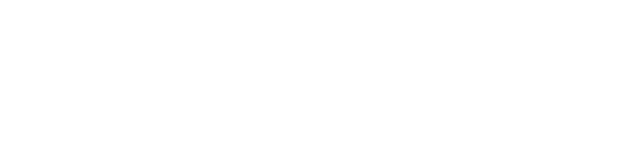
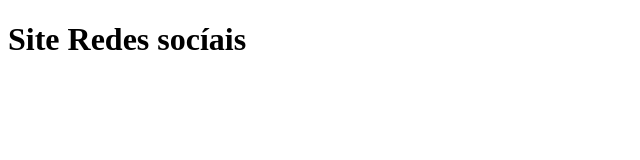
Before and after one commit to DinisJames/projeto-redes-socias, a plain HTML site: page index.html in a window 1280 px wide. Shown: the whole page, without its empty margins (0-640 px from the left). Drawn offline with Linux system fonts and the light colour scheme.

Commit message:
Update index.html

```diff
--- a/index.html
+++ b/index.html
@@ -7,6 +7,6 @@
     <link rel="shortcut icon" href="favicon.ico" type="image/x-icon">
 </head>
 <body>
-
+    <h1>Site Redes socíais</h1>
 </body>
 </html>
```
